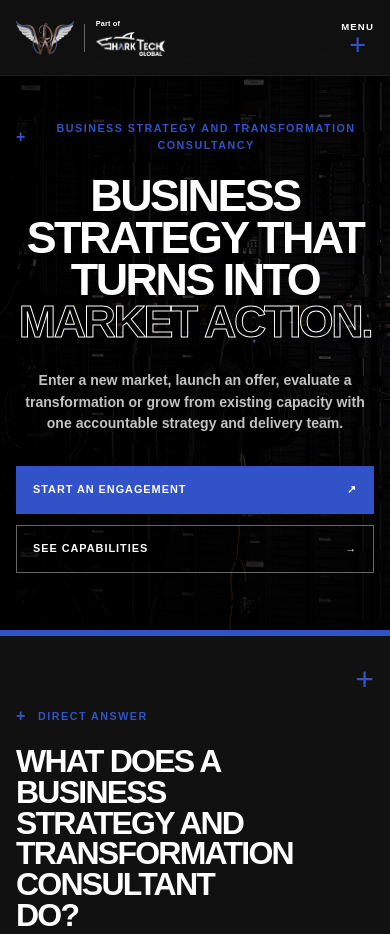
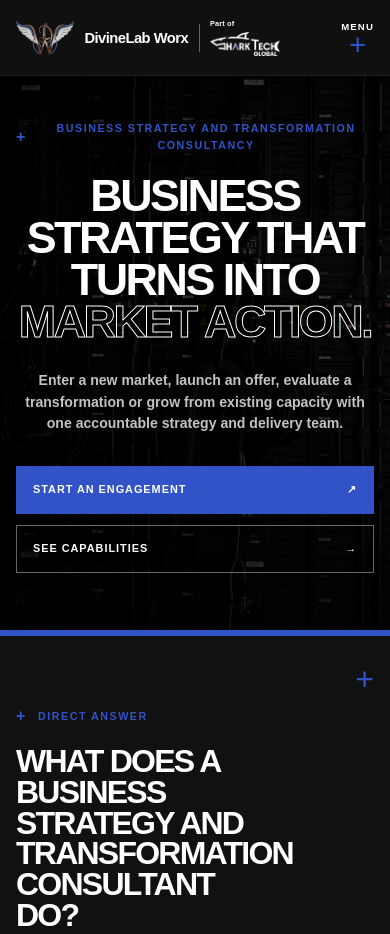
Before and after one commit to avan-sktech/divine, an Astro site in the folder app/: page / in a window 390 px wide. Shown: the top 934 px of the page. Built offline with nearby package versions, Linux system fonts and the light colour scheme; Astro itself is replaced by a stand-in of ours.

Commit message:
Put the DivineLab Worx name back in the brand lockup
Replacing the DL+W type mark with the winged monogram left the header with no
readable company name -- the monogram is a symbol, not a wordmark. The name now sits
beside it in type, in the header and the footer.

Spelled "DivineLab Worx", which is what the rest of the site uses (78 occurrences
against 2 of the spaced form).

The image drops to alt="" now that the text carries the name, so it is not announced
twice.

Verified no wrap and no collision with the Menu button at 1440, 1280, 900, 680, 430
and 375 -- 37px of clearance at the narrowest -- and the footer lockup stays inside
its column at both ends of the range.

Co-Authored-By: Claude Opus 5 <noreply@anthropic.com>

```diff
--- a/app/src/components/Footer.astro
+++ b/app/src/components/Footer.astro
@@ -17,12 +17,13 @@ const year = new Date().getFullYear();
           <img
             class="brand-logo"
             src="/images/divinelabworx-logo.png"
-            alt="DivineLab Worx"
+            alt=""
             width="307"
             height="180"
             loading="lazy"
             decoding="async"
           />
+          <span class="brand-wordmark">DivineLab Worx</span>
           <span class="brand-divider" aria-hidden="true"></span>
           <span class="brand-copy">
             <strong>Part of</strong>
--- a/app/src/components/Header.astro
+++ b/app/src/components/Header.astro
@@ -11,11 +11,12 @@ const isActive = (href: string) =>
       <img
         class="brand-logo"
         src="/images/divinelabworx-logo.png"
-        alt="DivineLab Worx"
+        alt=""
         width="307"
         height="180"
         decoding="async"
       />
+      <span class="brand-wordmark">DivineLab Worx</span>
       <span class="brand-divider" aria-hidden="true"></span>
       <span class="brand-copy">
         <strong>Part of</strong>
--- a/app/src/styles/visual-layout.css
+++ b/app/src/styles/visual-layout.css
@@ -8,6 +8,19 @@
   width: auto;
   height: 42px;
   flex: 0 0 auto;
+}
+
+/* The winged monogram does not spell the name, so the wordmark carries it in type.
+   That makes the mark decorative, hence alt="" on the image -- otherwise the name
+   is announced twice. */
+.brand-wordmark {
+  font-family: var(--sans);
+  font-size: 1.04rem;
+  font-weight: 820;
+  letter-spacing: -0.035em;
+  line-height: 1;
+  white-space: nowrap;
+  color: var(--white);
 }
 
 .brand-parent-logo {
@@ -23,6 +36,7 @@
 @media (max-width: 680px) {
   .brand-logo { height: 34px; }
   .brand-parent-logo { height: 24px; }
+  .brand-wordmark { font-size: 0.92rem; }
 }
 
 .path-card {
```
